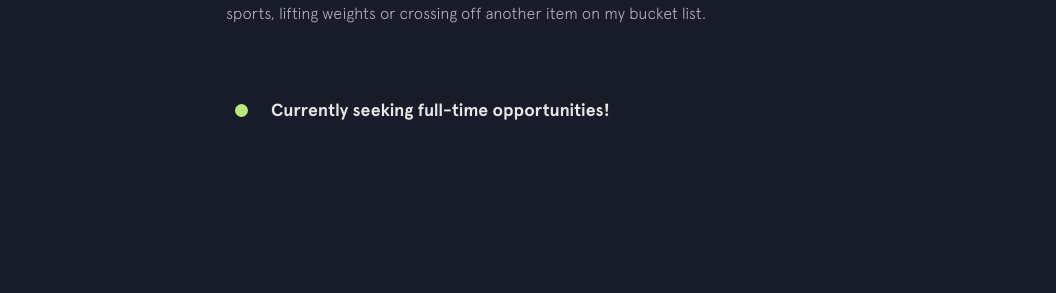
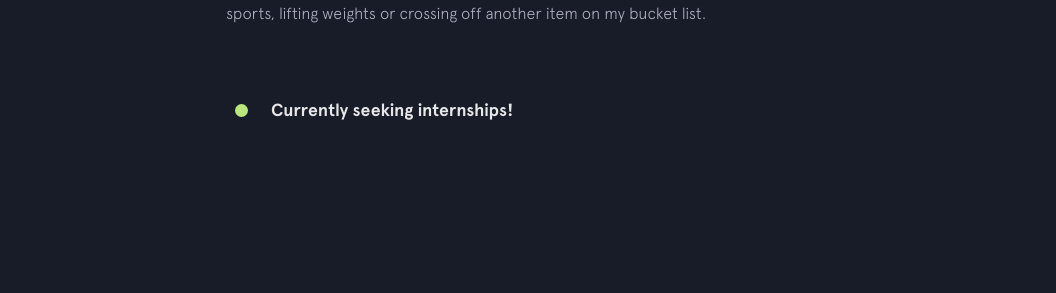
Before and after one commit to anaselyousfi/anaselyousfi.github.io, a Jekyll site: the page built from index.html, in a window 1280 px wide and 900 px high, scrolled down 1083 px. Shown: the part 161-454 px from the top of the window, without its empty margins (224-1280 px from the left). Built offline with Jekyll 4.4.1, drawn with Linux system fonts in a browser that asks for light colours; nearby versions of some CDN libraries.

```diff
--- a/_includes/employment-status.html
+++ b/_includes/employment-status.html
@@ -1,7 +1,7 @@
-<a class="status" href="{{site.resume}}" target="_blank">
+<a class="status" href="{{site.email}}" target="_blank">
   <div class="status__light">
     <div class="status__light__ring"></div>
     <div class="status__light__led"></div>
   </div>
-  <div class="status__message">Currently seeking full-time opportunities!</div>
+  <div class="status__message">Currently seeking internships!</div>
 </a>
```
